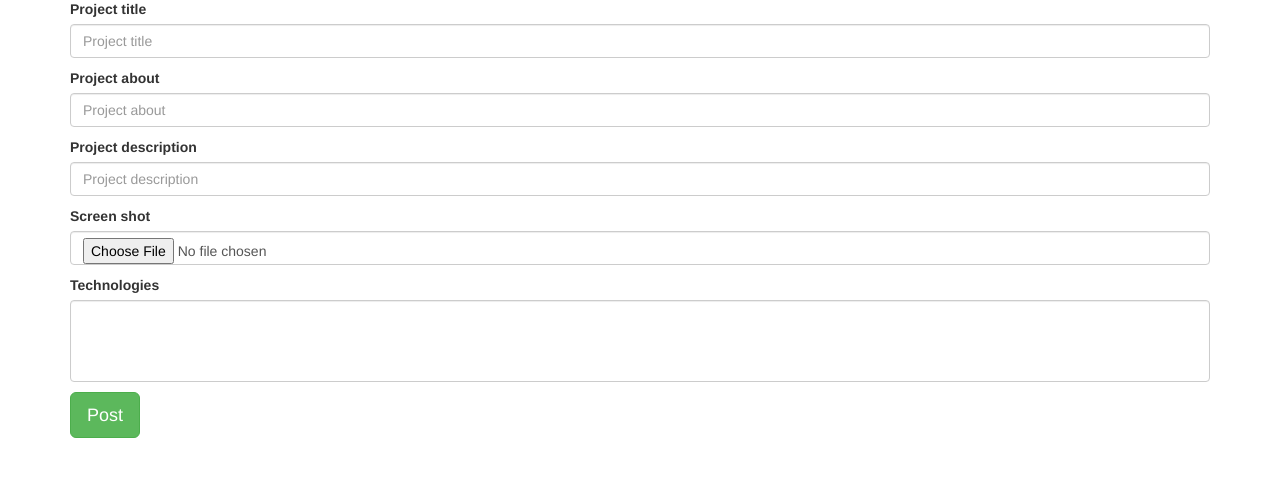
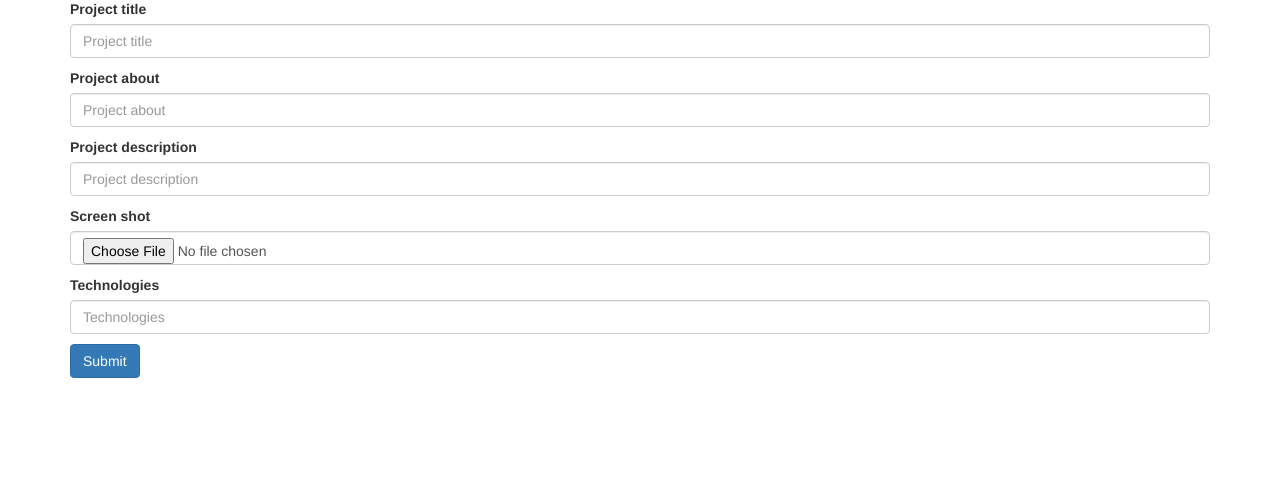
Before and after one commit to kiptoo-rotich/Awards, a Django app: page /awards/projects/ in a window 1280 px wide. Shown: the part 83-560 px from the top of the page. Run offline with Django 3.2, Linux system fonts and the light colour scheme; lists and menus that the app fills with data are empty; some libraries are stand-ins or nearby versions.

Commit message:
It gets data from new project form

```diff
--- a/Awards/settings.py
+++ b/Awards/settings.py
@@ -64,6 +64,7 @@ TEMPLATES = [
                 'django.template.context_processors.request',
                 'django.contrib.auth.context_processors.auth',
                 'django.contrib.messages.context_processors.messages',
+                'django.template.context_processors.media',
             ],
         },
     },
@@ -134,3 +135,6 @@ PROJECT_DIR = os.path.dirname(__file__)
 TEMPLATE_DIRS = (
     os.path.join(PROJECT_DIR, 'templates'),
 )
+
+MEDIA_URL = '/media/'
+MEDIA_ROOT = os.path.join(BASE_DIR, 'media')
--- a/projects/models.py
+++ b/projects/models.py
@@ -20,4 +20,4 @@ class Projects(models.Model):
     project_about = models.CharField(max_length=30)
     project_description = models.CharField(max_length=2000)
     screen_shot=models.ImageField()
-    technologies=models.ManyToManyField(User)
+    technologies=models.CharField(max_length=20)
--- a/projects/templates/main/project.html
+++ b/projects/templates/main/project.html
@@ -5,10 +5,13 @@
 
     <div class="row">
 
-        <form action="" style="width:100%">
-            {%csrf_token%}
-            {%bootstrap_form form%}
-            <input type="submit" class="btn btn-success btn-lg" value="Post">
+        <form action="{%url 'new_project'%}" style="width:100%" method="post">
+            {% csrf_token %}
+            {% bootstrap_form form %}
+            <div class="form-group">
+                <input type="submit" class="btn btn-primary btn-md">
+            </div>
+            <input type="hidden" name="next" value="/">
         </form>
 
     </div>
--- a/projects/urls.py
+++ b/projects/urls.py
@@ -1,7 +1,7 @@
 from django.conf import settings
+from django.conf.urls.static import static
+from django.contrib.auth import views
 from django.urls import path
-from django.contrib.auth import views
-
 
 from . import views
 
@@ -9,5 +9,8 @@ urlpatterns=[
     path('',views.index,name='index'),
     path('accounts/profile/',views.profile,name='profile'),
     path('logout/', views.logout, name='logout'),
-    path('awards/projects/',views.newProject,name='projects')
+    path('awards/projects/',views.newProject,name='projects'),
+    path('new_project',views.newProject,name='new_project')
 ]
+if settings.DEBUG:
+    urlpatterns+= static(settings.MEDIA_URL, document_root = settings.MEDIA_ROOT)
--- a/projects/views.py
+++ b/projects/views.py
@@ -79,10 +79,17 @@ def newProject(request):
     if request.method=="POST":
         form=ProjectForm(request.POST,request.FILES)
         if form.is_valid():
-            project=form.save(commit=False)
+            project_title=form.cleaned_data.get('project_title')
+            project_about=form.cleaned_data.get('project_about')
+            project_description=form.cleaned_data.get('project_description')
+            technologies=form.cleaned_data.get('technologies')
+            screen_shot=form.cleaned_data.get('screen_shot')
+            project=Projects(project_title=project_title,project_about=project_about,project_description=project_description,technologies=technologies,screen_shot=screen_shot)
             project.save()
-        return redirect('index')
+            print("Valid form!")
+        return redirect('projects')
     else:
         form=ProjectForm()
         context={"form":form}
-    return render(request,'main/project.html',context)
+        print("Ooops!, Invalid form!")
+    return render(request,'main/project.html', context)
```
Also changed, not shown: projects/migrations/0006_auto_20210717_2135.py (added).
